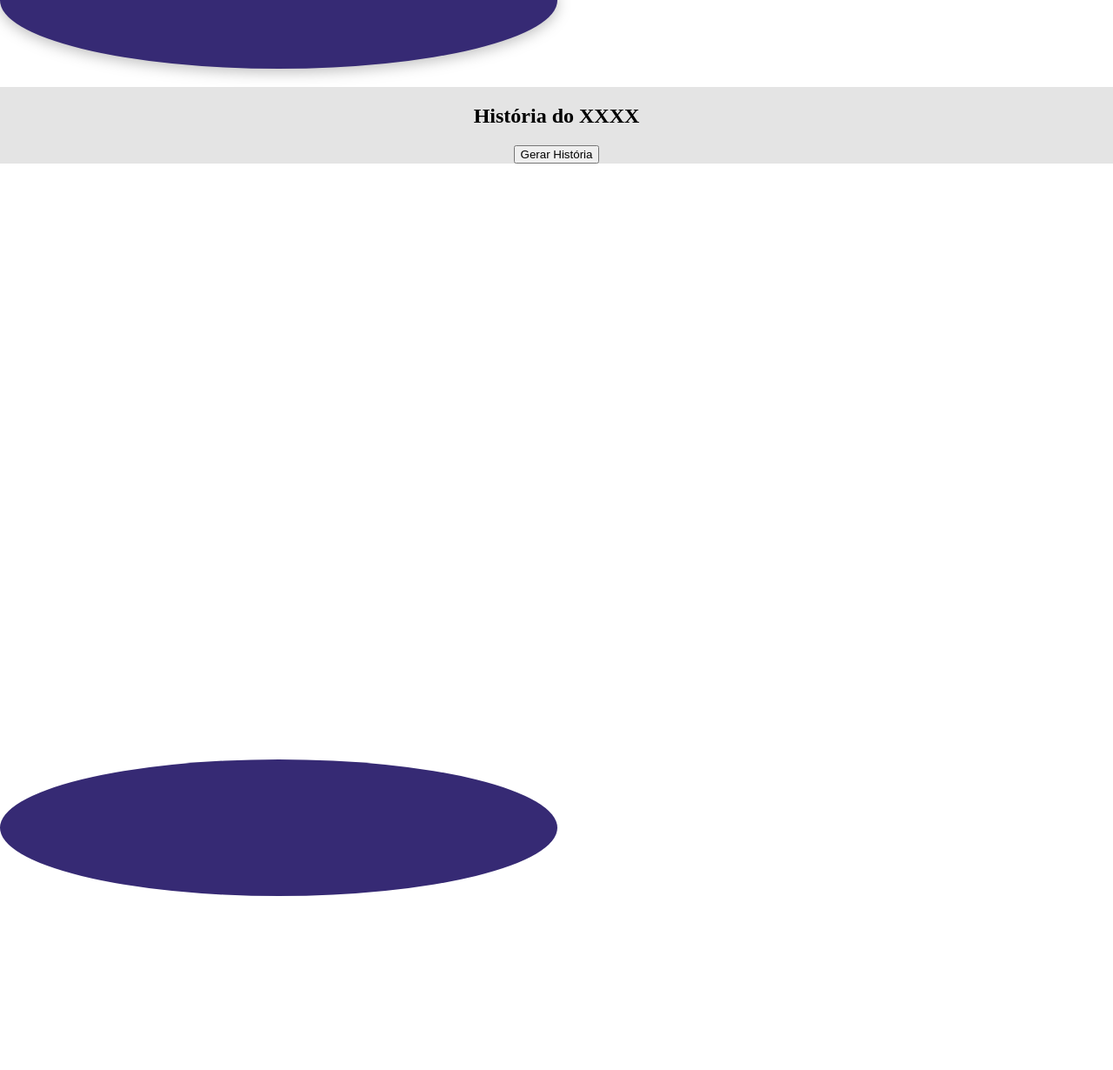
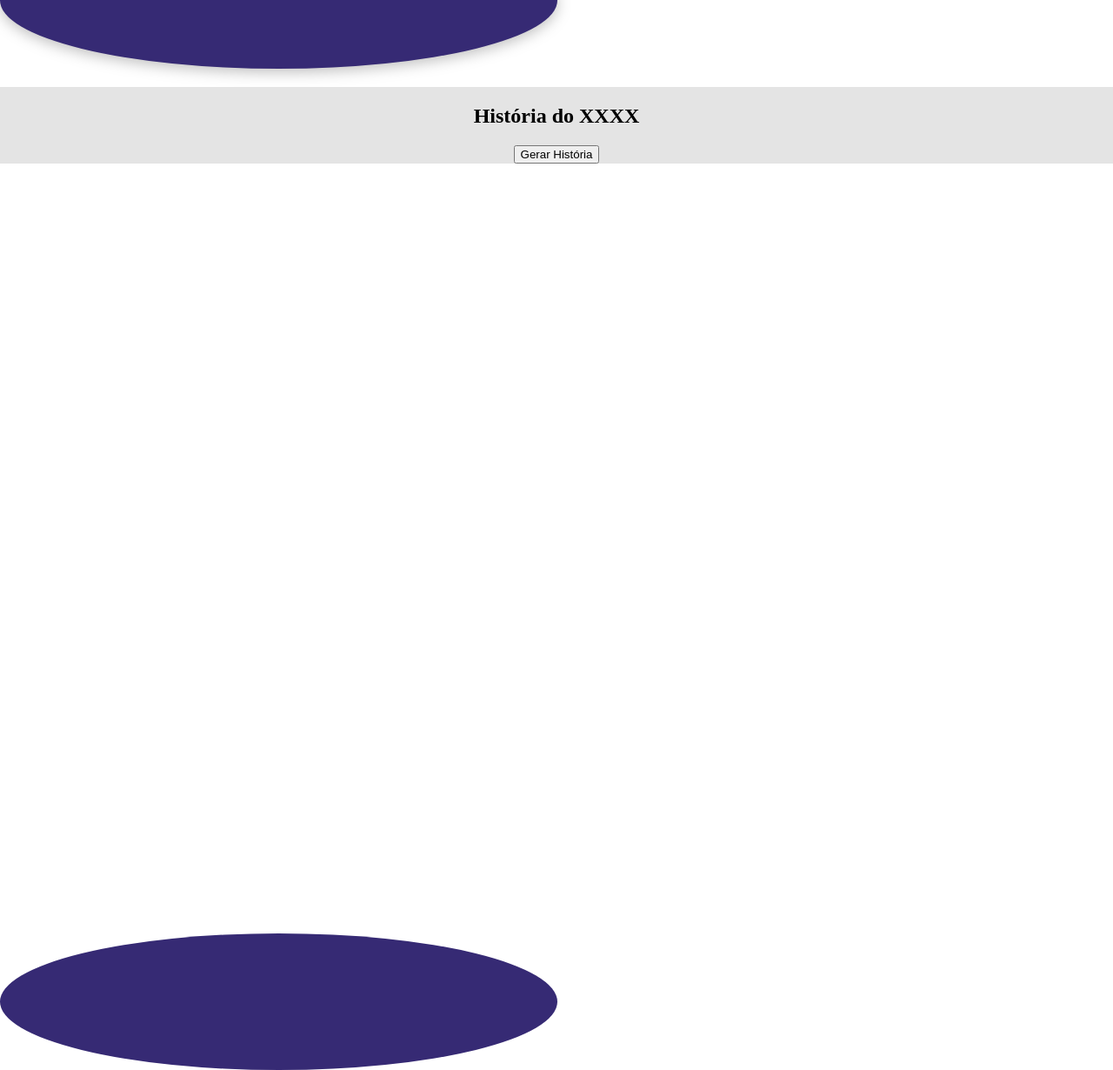
Before and after one commit to rafaelsaboiad/storyApp, a plain HTML site: page index.html in a window 1280 px wide. Shown: the whole page at 87% size. Before the commit the page ends 1030 px from the top, so only its background shows below. Drawn offline with Linux system fonts and the light colour scheme.

Commit message:
progress

```diff
--- a/styles.css
+++ b/styles.css
@@ -50,5 +50,5 @@ body {
 	width: 641px;
 	border-radius: 50%;
 	position: absolute;
-	top: 873px;
+	top: 1073px;
 }
```
